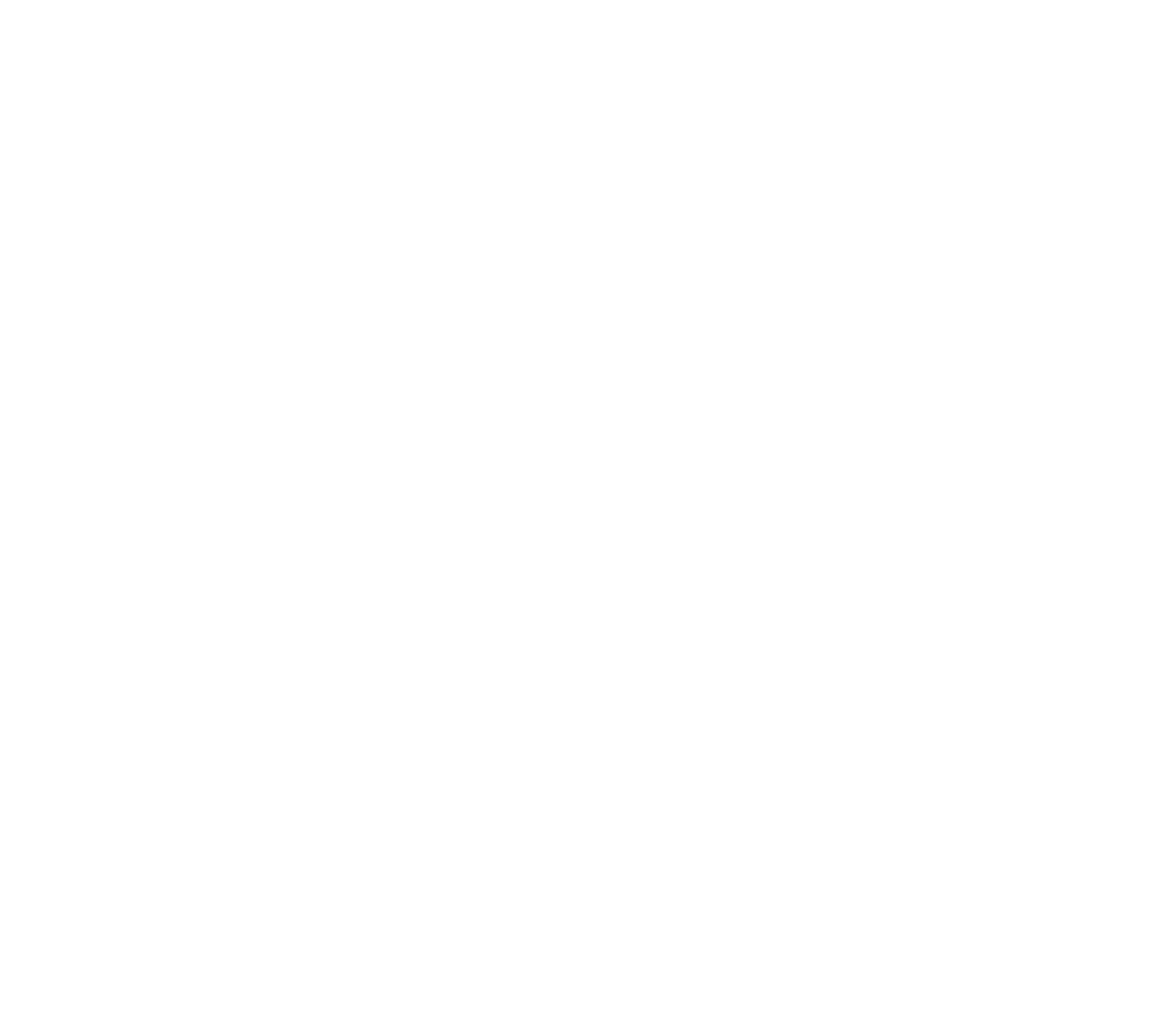
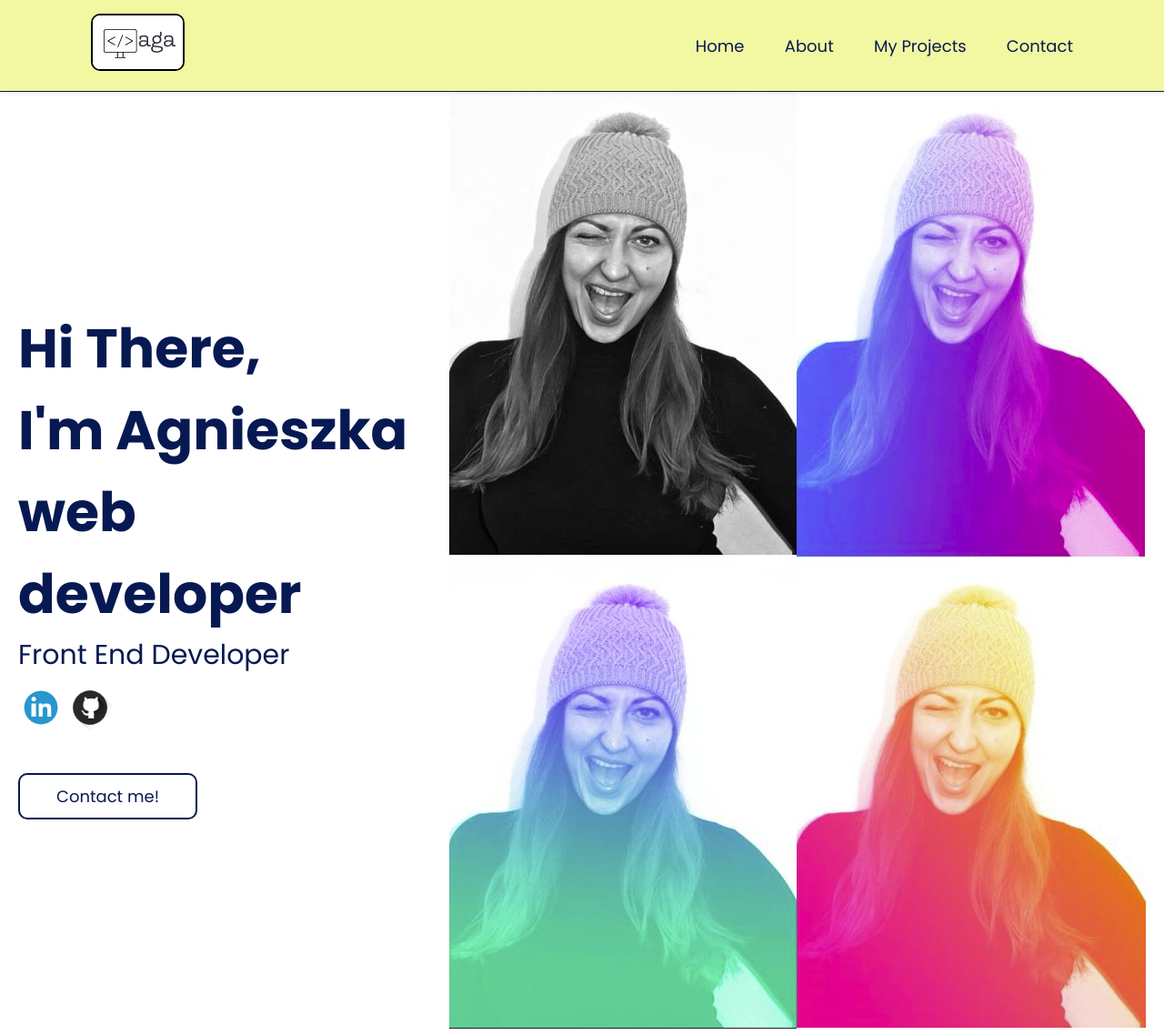
Before and after one commit to Agnieszka-Dzwolak/portfolio, a website: page index.html in a window 1280 px wide. Shown: the whole page at 91% size. Before the commit the page ends 800 px from the top, so only its background shows below. Drawn offline with Linux system fonts and the light colour scheme.

Commit message:
add home page

```diff
--- a/index.html
+++ b/index.html
@@ -1,12 +1,62 @@
 <!DOCTYPE html>
 <html lang="en">
+
 <head>
   <meta charset="UTF-8" />
   <link rel="icon" type="image/svg+xml" href="./client/assets/favicon.ico" />
   <meta name="viewport" content="width=device-width, initial-scale=1.0" />
-    <title>project!</title>
+  <link rel="stylesheet" href="./styles/index.css" />
+  <title>Portfolio | Agnieszka Dzwolak</title>
 
   <link href="./styles/index.css" rel="stylesheet" />
 </head>
-  <body></body>
+
+<body>
+  <!-- navbar starts -->
+
+  <header class="header">
+    <a href="#" class="logo"><img src="./public/img/logo1.png" alt="logo" /></a>
+
+    <nav class="navbar">
+      <a href="#home">Home</a>
+      <a href="#about">About</a>
+      <a href="#projects">My Projects</a>
+      <a href="#contact">Contact</a>
+    </nav>
+  </header>
+
+  <!-- navbar ends -->
+
+  <!-- home starts -->
+  <section class="home">
+    <div class="content">
+      <h2>Hi There,<br />I'm Agnieszka <br />web developer</h2>
+      <p>Front End Developer</p>
+
+      <div class="social-media">
+        <a href="https://www.linkedin.com/in/agnieszka-dzwolak-938963185/"><img src="./public/img/linkedin.png"
+            alt="linkedin" /></a>
+        <a href="https://github.com/Agnieszka-Dzwolak"><img src="./public/img/github1.png" alt="github" /></a>
+      </div>
+      <button class="button-contact" type="button">Contact me!</button>
+    </div>
+
+    <div class="image-me">
+      <div class="aga-img">
+        <img src="./public/img/aga1.png" alt="aga-img" />
+      </div>
+      <div class="aga-img">
+        <img src="./public/img/aga2.png" alt="aga-img" />
+      </div>
+      <div class="aga-img">
+        <img src="./public/img/aga3.png" alt="aga-img" />
+      </div>
+      <div class="aga-img">
+        <img src="./public/img/aga4.png" alt="aga-img" />
+      </div>
+    </div>
+  </section>
+  <!-- home ends -->
+</body>
+
 </html>
--- a/styles/index.css
+++ b/styles/index.css
@@ -1 +1,96 @@
-@import url("./something.css");
+@import url("https://fonts.googleapis.com/css2?family=Poppins:wght@400;600;700&display=swap");
+@import url("https://fonts.googleapis.com/css2?family=Nunito:ital,wght@0,300;0,400;0,600;0,700;1,300;1,400&display=swap");
+
+* {
+  margin: 0;
+  padding: 0;
+  box-sizing: border-box;
+  text-decoration: none;
+  font-family: poppins, sans-serif;
+}
+
+body {
+  background-color: white;
+  color: #071952;
+  margin-top: 100px;
+}
+
+/* navbar starts */
+
+header {
+  position: fixed;
+  background-color: #f2f7a1;
+  display: flex;
+  align-items: center;
+  justify-content: space-between;
+  z-index: 100;
+  box-shadow: 0 1px 4px #96a3b14d;
+  top: 0;
+  left: 0;
+  width: 100%;
+  padding: 15px 100px;
+  border-bottom: 1px solid #071952;
+}
+
+.navbar a {
+  font-size: 18px;
+  color: #071952;
+  font-weight: 500;
+  text-decoration: none;
+  margin-left: 40px;
+}
+
+.navbar a:hover {
+  text-decoration: underline;
+}
+
+.logo img {
+  border: 2px solid black;
+  border-radius: 10px;
+}
+
+/* home starts */
+.home {
+  display: flex;
+  justify-content: center;
+  align-items: center;
+}
+
+.content {
+  margin-right: 40px;
+  margin-left: 20px;
+}
+
+h2 {
+  font-size: 60px;
+}
+
+p {
+  font-size: 30px;
+}
+
+.button-contact {
+  background-color: transparent;
+  border: solid 2px #071952;
+  border-radius: 10px;
+  color: #071952;
+  padding: 10px 40px;
+  margin-top: 40px;
+  font-size: 18px;
+  cursor: pointer;
+}
+
+.social-media img {
+  height: 50px;
+  margin-top: 10px;
+}
+
+.image-me {
+  display: grid;
+  grid-template-columns: auto auto;
+  margin-right: 20px;
+}
+
+.aga-img:hover {
+  transform: scale(0.8) scale(1);
+}
--- a/styles/something.css
+++ /dev/null
@@ -1,3 +0,0 @@
-body {
-  background-color: white;
-}
```
Also changed, not shown: .cspell.json, public/img/aga1.png (added), public/img/aga2.png (added), public/img/aga3.png (added), public/img/aga4.png (added), public/img/github1.png (added), public/img/linkedin.png (added), public/img/logo1.png (added). Lines whose indentation alone changed are shown as unchanged.
